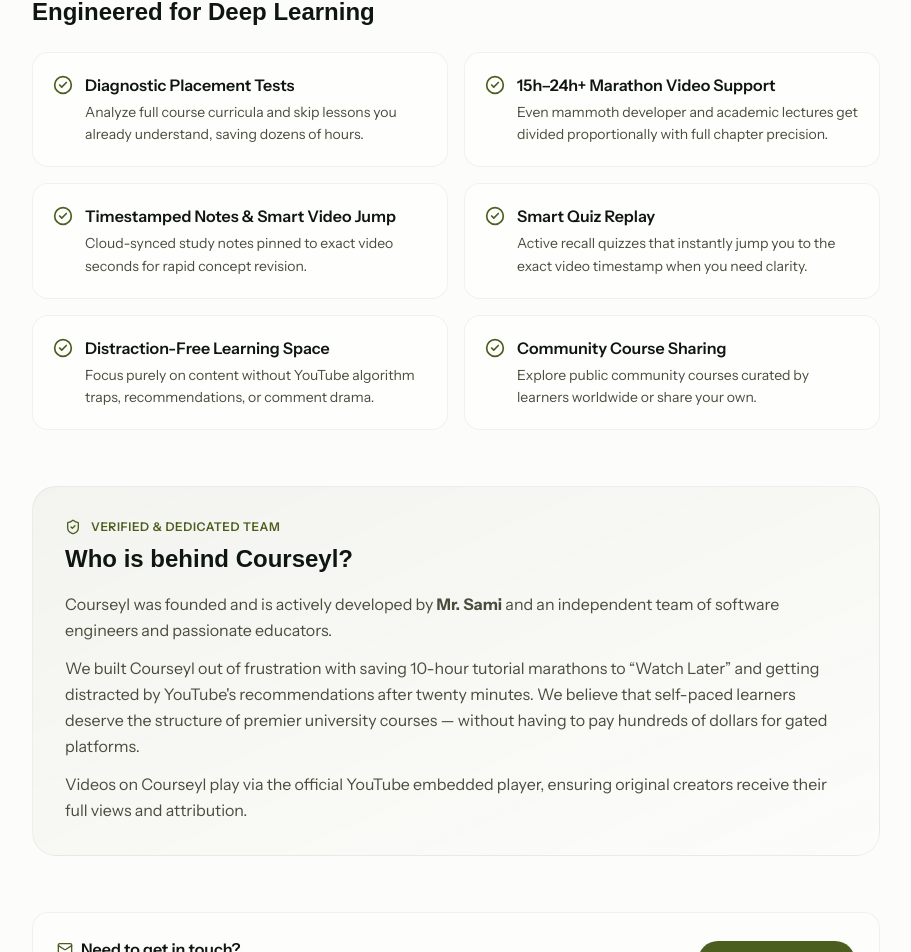
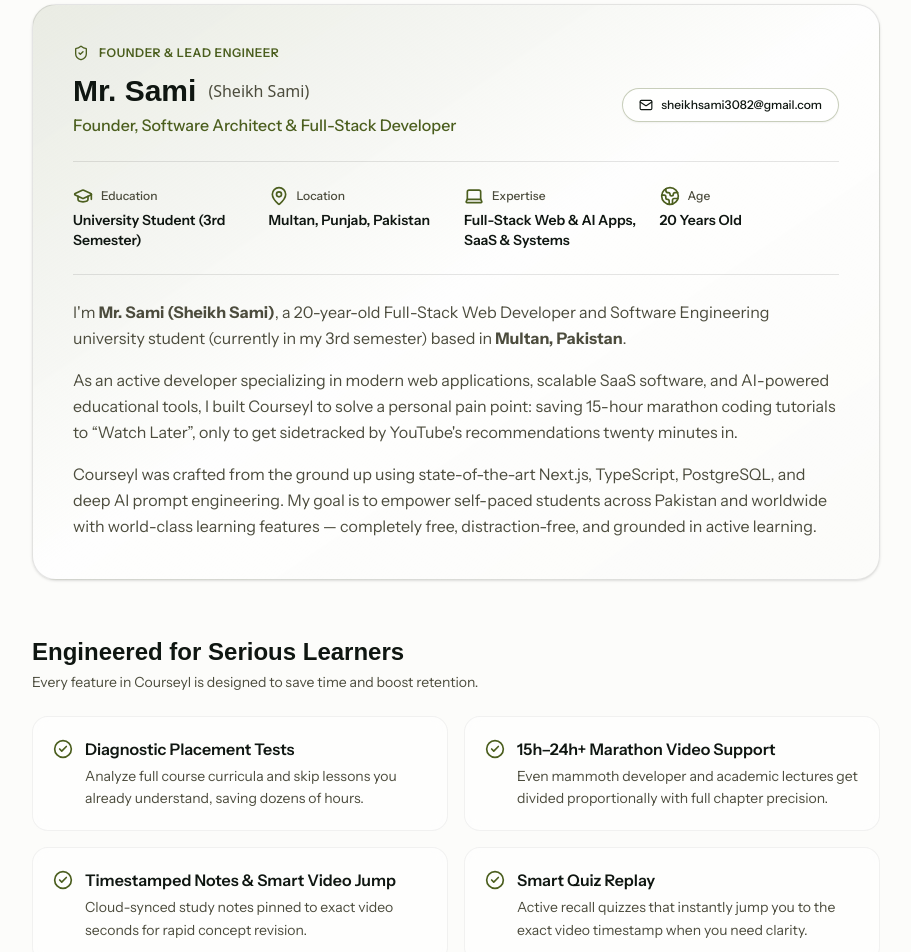
Before and after one commit to abcd-90/Courseyl, a Next.js app: page /about in a window 1280 px wide. Shown: the part 410-1362 px from the top of the page, without its empty margins (184-1095 px from the left). Built offline with nearby package versions, Linux system fonts and the light colour scheme; no server answers; the database is empty; a web font is replaced by a local one.

Commit message:
feat(branding): add official founder profile Mr. Sami (Sheikh Sami) to About page, Schema.org Person JSON-LD, and llms.txt

```diff
--- a/src/app/about/page.tsx
+++ b/src/app/about/page.tsx
@@ -3,19 +3,31 @@ import Link from "next/link";
 import type { Metadata } from "next";
 import { MarketingNavbar } from "@/components/MarketingNavbar";
 import { CourseItFooter } from "@/components/CourseItFooter";
-import { Sparkles, CheckCircle2, ShieldCheck, Mail, ArrowRight } from "lucide-react";
+import {
+  Sparkles,
+  CheckCircle2,
+  ShieldCheck,
+  Mail,
+  ArrowRight,
+  Code2,
+  GraduationCap,
+  MapPin,
+  Laptop,
+  Heart,
+  Globe2,
+} from "lucide-react";
 
 export const metadata: Metadata = {
-  title: "About Courseyl — Transforming YouTube into Interactive Courses",
+  title: "About Courseyl & Founder Mr. Sami — Full-Stack AI Learning Platform",
   description:
-    "Courseyl transforms YouTube videos and playlists into structured courses with diagnostic placement tests, smart timestamped notes, active recall quizzes, and personalized pacing.",
+    "Courseyl was founded and developed by Mr. Sami, a 20-year-old Full-Stack Web Developer & Software Engineer from Multan, Pakistan. Learn about our mission and cutting-edge features.",
   alternates: {
-    canonical: "/about",
+    canonical: "https://www.courseyl.online/about",
   },
   openGraph: {
-    title: "About Courseyl — The Smartest Way to Learn from YouTube",
+    title: "About Courseyl & Founder Mr. Sami — The Story Behind the Platform",
     description:
-      "Learn how Courseyl empowers students and professionals with adaptive placement tests, timestamped notes, and smart quizzes.",
+      "Built by Mr. Sami from Multan, Pakistan. Transforming YouTube into structured, interactive courses with placement tests, smart quiz replay, and timestamped notes.",
     url: "https://www.courseyl.online/about",
   },
 };
@@ -48,12 +60,35 @@ export default function AboutPage() {
     },
   ];
 
+  const devHighlights = [
+    {
+      icon: <GraduationCap className="w-5 h-5 text-[#4b5e1e] dark:text-[#a3b86c]" />,
+      label: "Education",
+      value: "University Student (3rd Semester)",
+    },
+    {
+      icon: <MapPin className="w-5 h-5 text-[#4b5e1e] dark:text-[#a3b86c]" />,
+      label: "Location",
+      value: "Multan, Punjab, Pakistan",
+    },
+    {
+      icon: <Laptop className="w-5 h-5 text-[#4b5e1e] dark:text-[#a3b86c]" />,
+      label: "Expertise",
+      value: "Full-Stack Web & AI Apps, SaaS & Systems",
+    },
+    {
+      icon: <Globe2 className="w-5 h-5 text-[#4b5e1e] dark:text-[#a3b86c]" />,
+      label: "Age",
+      value: "20 Years Old",
+    },
+  ];
+
   return (
     <div className="min-h-screen flex flex-col bg-[#fcfcfa] dark:bg-[#0a0f0c] text-[#0f1611] dark:text-[#f1f3ea] transition-colors">
       <MarketingNavbar />
 
       <main className="flex-1 max-w-4xl mx-auto px-6 pt-36 pb-24 w-full">
-        {/* Hero */}
+        {/* Mission Hero */}
         <div className="space-y-4">
           <div className="inline-flex items-center gap-2 px-3 py-1.5 rounded-full text-xs font-semibold uppercase tracking-wider bg-[#4b5e1e]/10 text-[#4b5e1e] dark:bg-[#4b5e1e]/20 dark:text-[#a3b86c]">
             <Sparkles className="w-3.5 h-3.5" />
@@ -67,15 +102,87 @@ export default function AboutPage() {
           <p className="text-lg sm:text-xl text-[#4c4c3d] dark:text-[#a9aba0] leading-relaxed pt-2">
             The best teachers in the world share knowledge freely on YouTube. But long videos often lack structure:
             no study plan, no diagnostic checks, and no way to prove you actually understood.
-            <strong> Courseyl</strong> turns those videos into complete, interactive courses.
+            <strong> Courseyl</strong> turns those videos into complete, interactive courses you actually finish.
           </p>
         </div>
 
+        {/* Founder & Lead Developer Spotlight */}
+        <div className="mt-14 p-8 sm:p-10 rounded-3xl border border-black/10 dark:border-white/10 bg-gradient-to-br from-[#4b5e1e]/10 via-white/70 to-transparent dark:from-[#4b5e1e]/20 dark:via-[#141b16]/80 dark:to-transparent shadow-sm">
+          <div className="flex items-center gap-2.5 text-xs font-semibold uppercase tracking-wider text-[#4b5e1e] dark:text-[#a3b86c] mb-3">
+            <ShieldCheck className="w-4 h-4" />
+            Founder & Lead Engineer
+          </div>
+
+          <div className="flex flex-col sm:flex-row items-start sm:items-center justify-between gap-6 pb-6 border-b border-black/10 dark:border-white/10">
+            <div>
+              <h2 className="text-3xl font-display font-bold text-[#0f1611] dark:text-white flex items-center gap-3">
+                Mr. Sami
+                <span className="text-base font-sans font-normal text-ink-soft dark:text-white/60">
+                  (Sheikh Sami)
+                </span>
+              </h2>
+              <p className="text-base text-[#4b5e1e] dark:text-[#a3b86c] font-medium mt-1">
+                Founder, Software Architect & Full-Stack Developer
+              </p>
+            </div>
+
+            <a
+              href="mailto:sheikhsami3082@gmail.com"
+              className="inline-flex items-center gap-2 px-4 py-2 rounded-full border border-[#4b5e1e]/30 dark:border-[#a3b86c]/30 bg-white/80 dark:bg-black/30 hover:bg-[#4b5e1e] hover:text-white dark:hover:bg-[#a3b86c] dark:hover:text-black font-medium text-xs transition-all shadow-xs"
+            >
+              <Mail className="w-3.5 h-3.5" />
+              sheikhsami3082@gmail.com
+            </a>
+          </div>
+
+          {/* Quick Stats Grid */}
+          <div className="grid grid-cols-2 sm:grid-cols-4 gap-4 py-6 border-b border-black/10 dark:border-white/10">
+            {devHighlights.map((stat, i) => (
+              <div key={i} className="flex flex-col gap-1">
+                <div className="flex items-center gap-2 text-xs font-medium text-[#4c4c3d] dark:text-[#a9aba0]">
+                  {stat.icon}
+                  {stat.label}
+                </div>
+                <div className="text-sm font-semibold text-[#0f1611] dark:text-white">
+                  {stat.value}
+                </div>
+              </div>
+            ))}
+          </div>
+
+          {/* Story & Biography */}
+          <div className="mt-6 space-y-4 text-base text-[#4c4c3d] dark:text-[#a9aba0] leading-relaxed">
+            <p>
+              I&apos;m <strong>Mr. Sami (Sheikh Sami)</strong>, a 20-year-old Full-Stack Web Developer and Software
+              Engineering university student (currently in my 3rd semester) based in <strong>Multan, Pakistan</strong>.
+            </p>
+            <p>
+              As an active developer specializing in modern web applications, scalable SaaS software, and AI-powered
+              educational tools, I built Courseyl to solve a personal pain point: saving 15-hour marathon coding
+              tutorials to &ldquo;Watch Later&rdquo;, only to get sidetracked by YouTube&apos;s recommendations twenty
+              minutes in.
+            </p>
+            <p>
+              Courseyl was crafted from the ground up using state-of-the-art Next.js, TypeScript, PostgreSQL, and deep
+              AI prompt engineering. My goal is to empower self-paced students across Pakistan and worldwide with
+              world-class learning features — completely free, distraction-free, and grounded in active learning.
+            </p>
+          </div>
+        </div>
+
         {/* Core Features Grid */}
-        <div className="mt-12">
-          <h2 className="text-2xl font-display font-bold text-[#0f1611] dark:text-white mb-6">
-            Engineered for Deep Learning
-          </h2>
+        <div className="mt-14">
+          <div className="flex items-center justify-between mb-6">
+            <div>
+              <h2 className="text-2xl font-display font-bold text-[#0f1611] dark:text-white">
+                Engineered for Serious Learners
+              </h2>
+              <p className="text-sm text-[#4c4c3d] dark:text-[#a9aba0] mt-1">
+                Every feature in Courseyl is designed to save time and boost retention.
+              </p>
+            </div>
+          </div>
+
           <div className="grid grid-cols-1 md:grid-cols-2 gap-4">
             {features.map((item, idx) => (
               <div
@@ -98,41 +205,35 @@ export default function AboutPage() {
           </div>
         </div>
 
-        {/* Who is building it */}
-        <div className="mt-14 p-8 rounded-3xl border border-black/5 dark:border-white/10 bg-gradient-to-br from-[#4b5e1e]/5 to-transparent dark:from-[#4b5e1e]/15 dark:to-transparent">
-          <div className="flex items-center gap-2.5 text-xs font-semibold uppercase tracking-wider text-[#4b5e1e] dark:text-[#a3b86c] mb-2">
-            <ShieldCheck className="w-4 h-4" />
-            Verified & Dedicated Team
-          </div>
-          <h2 className="text-2xl font-display font-bold text-[#0f1611] dark:text-white">
-            Who is behind Courseyl?
-          </h2>
-          <div className="mt-4 space-y-3 text-base text-[#4c4c3d] dark:text-[#a9aba0] leading-relaxed">
-            <p>
-              Courseyl was founded and is actively developed by <strong>Mr. Sami</strong> and an independent team of
-              software engineers and passionate educators.
-            </p>
-            <p>
-              We built Courseyl out of frustration with saving 10-hour tutorial marathons to &ldquo;Watch Later&rdquo; and
-              getting distracted by YouTube&apos;s recommendations after twenty minutes. We believe that self-paced learners
-              deserve the structure of premier university courses — without having to pay hundreds of dollars for gated platforms.
-            </p>
-            <p>
-              Videos on Courseyl play via the official YouTube embedded player, ensuring original creators receive their full
-              views and attribution.
-            </p>
-          </div>
+        {/* Creator Rights & Fair Use Note */}
+        <div className="mt-14 p-6 rounded-2xl border border-black/5 dark:border-white/10 bg-white/40 dark:bg-white/5">
+          <h3 className="font-semibold text-base text-[#0f1611] dark:text-white flex items-center gap-2">
+            <Heart className="w-4 h-4 text-rose-500" />
+            Respecting Original YouTube Creators
+          </h3>
+          <p className="text-sm text-[#4c4c3d] dark:text-[#a9aba0] mt-2 leading-relaxed">
+            All video playback on Courseyl happens directly through the official YouTube embedded player. We never
+            re-host or strip creator videos. Content creators receive 100% of their views, watch time, and channel
+            attribution while learners gain an enhanced, distraction-free study environment.
+          </p>
         </div>
 
         {/* Contact and Call to action */}
-        <div className="mt-14 flex flex-col sm:flex-row items-start sm:items-center justify-between gap-6 p-6 rounded-2xl border border-black/5 dark:border-white/10 bg-white/40 dark:bg-white/5">
+        <div className="mt-10 flex flex-col sm:flex-row items-start sm:items-center justify-between gap-6 p-6 rounded-2xl border border-black/5 dark:border-white/10 bg-white/40 dark:bg-white/5">
           <div>
             <h3 className="font-semibold text-base text-[#0f1611] dark:text-white flex items-center gap-2">
               <Mail className="w-4 h-4 text-[#4b5e1e] dark:text-[#a3b86c]" />
-              Need to get in touch?
+              Have Questions or Feedback?
             </h3>
             <p className="text-sm text-[#4c4c3d] dark:text-[#a9aba0] mt-1">
-              Have questions or feedback? Reach out to our team at{" "}
+              Connect directly with Mr. Sami at{" "}
+              <a
+                href="mailto:sheikhsami3082@gmail.com"
+                className="text-[#4b5e1e] dark:text-[#a3b86c] underline underline-offset-4 font-medium"
+              >
+                sheikhsami3082@gmail.com
+              </a>{" "}
+              or{" "}
               <a
                 href="mailto:thecourseyl@gmail.com"
                 className="text-[#4b5e1e] dark:text-[#a3b86c] underline underline-offset-4 font-medium"
@@ -144,9 +245,9 @@ export default function AboutPage() {
           </div>
           <Link
             href="/dashboard"
-            className="inline-flex items-center gap-2 px-5 py-2.5 rounded-full bg-[#4b5e1e] hover:bg-[#3d4d18] text-white font-medium text-sm transition-all shadow-sm shrink-0"
+            className="inline-flex items-center gap-2 px-6 py-3 rounded-full bg-[#4b5e1e] hover:bg-[#3d4d18] text-white font-medium text-sm transition-all shadow-sm shrink-0"
           >
-            Start Learning
+            Start Learning Free
             <ArrowRight className="w-4 h-4" />
           </Link>
         </div>
--- a/src/app/layout.tsx
+++ b/src/app/layout.tsx
@@ -38,8 +38,11 @@ export async function generateMetadata(): Promise<Metadata> {
       "AI curriculum generator",
       "distraction free learning",
     ],
-    authors: [{ name: "Courseyl", url: baseUrl }],
-    creator: "Courseyl",
+    authors: [
+      { name: "Mr. Sami (Sheikh Sami)", url: "https://www.courseyl.online/about" },
+      { name: "Courseyl", url: baseUrl },
+    ],
+    creator: "Mr. Sami (Sheikh Sami)",
     publisher: "Courseyl",
     alternates: {
       canonical: "https://www.courseyl.online",
@@ -120,12 +123,39 @@ export default async function RootLayout({
         },
       },
       {
+        "@type": "Person",
+        "@id": "https://www.courseyl.online/#founder",
+        "name": "Mr. Sami",
+        "alternateName": ["Sheikh Sami", "Mr Sami", "Sami (Courseyl Founder)"],
+        "jobTitle": "Founder & Lead Full-Stack Software Engineer",
+        "nationality": "Pakistani",
+        "homeLocation": {
+          "@type": "Place",
+          "name": "Multan, Punjab, Pakistan",
+        },
+        "email": "sheikhsami3082@gmail.com",
+        "url": "https://www.courseyl.online/about",
+        "description":
+          "Mr. Sami (Sheikh Sami) is the founder and lead full-stack software engineer of Courseyl. A 20-year-old software engineering university student from Multan, Pakistan, dedicated to developing intelligent web apps, SaaS tools, and distraction-free AI learning platforms.",
+        "knowsAbout": [
+          "Full-Stack Web Development",
+          "Artificial Intelligence Applications",
+          "Next.js & React Ecosystem",
+          "Software Architecture",
+          "Educational Technology",
+          "PostgreSQL & Database Design",
+        ],
+      },
+      {
         "@type": "Organization",
         "@id": "https://www.courseyl.online/#organization",
         "name": "Courseyl",
         "url": "https://www.courseyl.online",
         "logo": "https://www.courseyl.online/logo.png",
         "email": "thecourseyl@gmail.com",
+        "founder": {
+          "@id": "https://www.courseyl.online/#founder",
+        },
       },
       {
         "@type": "SoftwareApplication",
@@ -135,6 +165,12 @@ export default async function RootLayout({
         "applicationCategory": "EducationalApplication",
         "applicationSubCategory": "Educational Platform & Course Builder",
         "url": "https://www.courseyl.online",
+        "author": {
+          "@id": "https://www.courseyl.online/#founder",
+        },
+        "creator": {
+          "@id": "https://www.courseyl.online/#founder",
+        },
         "offers": {
           "@type": "Offer",
           "price": "0",
@@ -159,6 +195,15 @@ export default async function RootLayout({
         "@type": "FAQPage",
         "@id": "https://www.courseyl.online/#faq",
         "mainEntity": [
+          {
+            "@type": "Question",
+            "name": "Who founded and created Courseyl?",
+            "acceptedAnswer": {
+              "@type": "Answer",
+              "text":
+                "Courseyl was founded and developed by Mr. Sami (Sheikh Sami), a 20-year-old Full-Stack Web Developer and Software Engineering university student based in Multan, Pakistan.",
+            },
+          },
           {
             "@type": "Question",
             "name": "What is Courseyl?",
```
Also changed, not shown: public/llms.txt.
